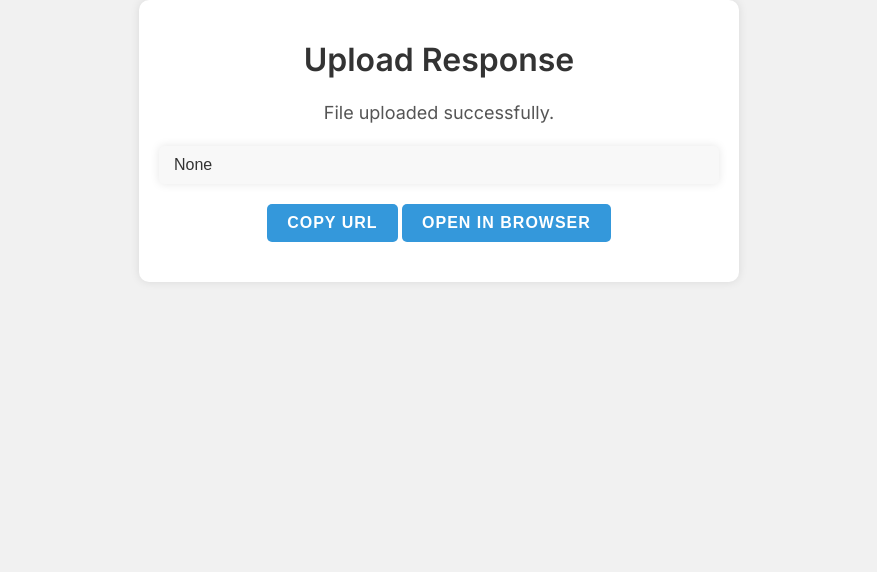
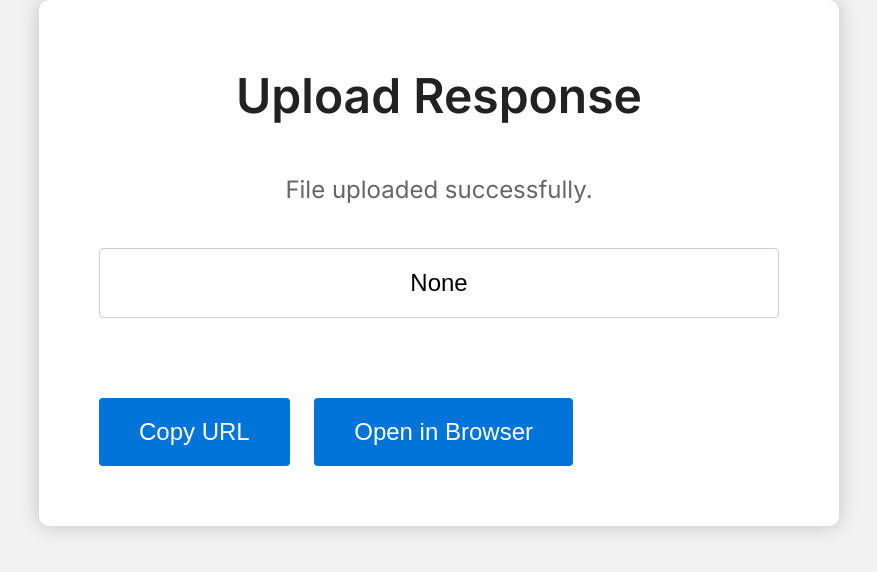
Before and after one commit to Sibuu07/GitHub-raw-file-upload, a Flask app: page /response in a window 1280 px wide. Shown: the top 572 px of the page, without its empty margins (201-1078 px from the left). Run offline with Flask 2, Linux system fonts and the light colour scheme.

Commit message:
Add files via upload

```diff
--- a/static/css/style.css
+++ b/static/css/style.css
@@ -1,4 +1,4 @@
-/* Define default styles */
+/* Global styles */
 * {
   box-sizing: border-box;
   margin: 0;
@@ -7,83 +7,148 @@
 
 body {
   font-family: 'Inter', sans-serif;
-  background-color: #f1f1f1;
+  font-size: 16px;
+  line-height: 1.5;
+  background-color: #f2f2f2;
 }
 
+/* Container */
 .container {
   width: 90%;
-  max-width: 600px;
+  max-width: 800px;
   margin: 0 auto;
-  text-align: center;
-  padding: 40px 20px;
+  padding: 40px;
   background-color: #fff;
-  box-shadow: 0 0 10px rgba(0, 0, 0, 0.1);
+  box-shadow: 0px 0px 20px rgba(0, 0, 0, 0.2);
   border-radius: 10px;
 }
 
+/* Heading */
 h2 {
-  font-size: 32px;
-  font-weight: 700;
+  font-weight: 600;
+  font-size: 36px;
   margin-bottom: 20px;
-  color: #333;
+  text-align: center;
+  color: #222;
 }
 
+/* Paragraphs */
 p {
+  margin-bottom: 20px;
   font-size: 18px;
-  font-weight: 400;
-  margin-bottom: 20px;
-  line-height: 1.5;
-  color: #555;
+  text-align: center;
+  color: #666;
 }
 
+/* Input field */
 input[type="text"] {
-  display: block;
   width: 100%;
-  padding: 10px 15px;
+  padding: 10px;
+  border: 1px solid #ccc;
+  border-radius: 4px;
+  background-color: #fff;
+  font-size: 16px;
   margin-bottom: 20px;
-  border: none;
-  border-radius: 5px;
-  box-shadow: 0 0 10px rgba(0, 0, 0, 0.1);
-  font-size: 16px;
-  color: #333;
-  background-color: #f8f8f8;
+  text-align: center;
+  outline: none;
+}
+
+/* Buttons */
+.buttons {
+  display: flex;
+  flex-direction: row;
+  justify-content: center;
+  align-items: center;
+  margin-top: 20px;
 }
 
 button {
   display: inline-block;
+  background-color: #0074d9;
+  color: #fff;
+  border: none;
+  border-radius: 4px;
   padding: 10px 20px;
-  border: none;
-  border-radius: 5px;
-  font-size: 16px;
-  font-weight: 700;
-  text-transform: uppercase;
-  letter-spacing: 1px;
-  color: #fff;
-  background-color: #3498db;
   cursor: pointer;
-  transition: background-color 0.2s ease-in-out;
+  margin-right: 10px;
+  font-size: 18px;
+  transition: background-color 0.2s ease;
 }
 
 button:hover {
-  background-color: #2980b9;
+  background-color: #0061a8;
 }
 
-/* Add media query for small screens */
-@media (max-width: 480px) {
+/* Responsive styles for big screens */
+@media screen and (min-width: 769px) {
+  /* Container */
+  .container {
+    padding: 60px;
+  }
+
+  /* Heading */
   h2 {
+    font-size: 48px;
+    margin-bottom: 40px;
+  }
+
+  /* Paragraphs */
+  p {
     font-size: 24px;
+    margin-bottom: 40px;
+  }
+
+  /* Input field */
+  input[type="text"] {
+    margin-bottom: 40px;
+    font-size: 24px;
+    padding: 20px;
+  }
+
+  /* Buttons */
+  .buttons {
+    margin-top: 40px;
+  }
+
+  button {
+    font-size: 24px;
+    padding: 20px 40px;
+    margin-right: 20px;
+  }
+}
+
+/* Responsive styles for mobile screens */
+@media screen and (max-width: 768px) {
+  /* Mobile screen styles */
+
+  .container {
+    width: 90%;
+    margin: 0 auto;
+    text-align: center;
+  }
+
+  h2 {
+    font-size: 32px;
+    margin-top: 40px;
   }
 
   p {
-    font-size: 16px;
-  }
-
-  input[type="text"] {
-    font-size: 14px;
+    font-size: 18px;
+    margin-top: 20px;
   }
 
   button {
-    font-size: 14px;
-    padding: 8px 16px;
+    font-size: 18px;
+    margin-top: 20px;
+    padding: 10px 20px;
+    border-radius: 20px;
+    border: none;
+    box-shadow: 0px 2px 4px rgba(0, 0, 0, 0.25);
+    background-color: #3a7ca5;
+    color: #fff;
+  }
+
+  button:hover {
+    background-color: #4e8dbd;
   }
 }
```
